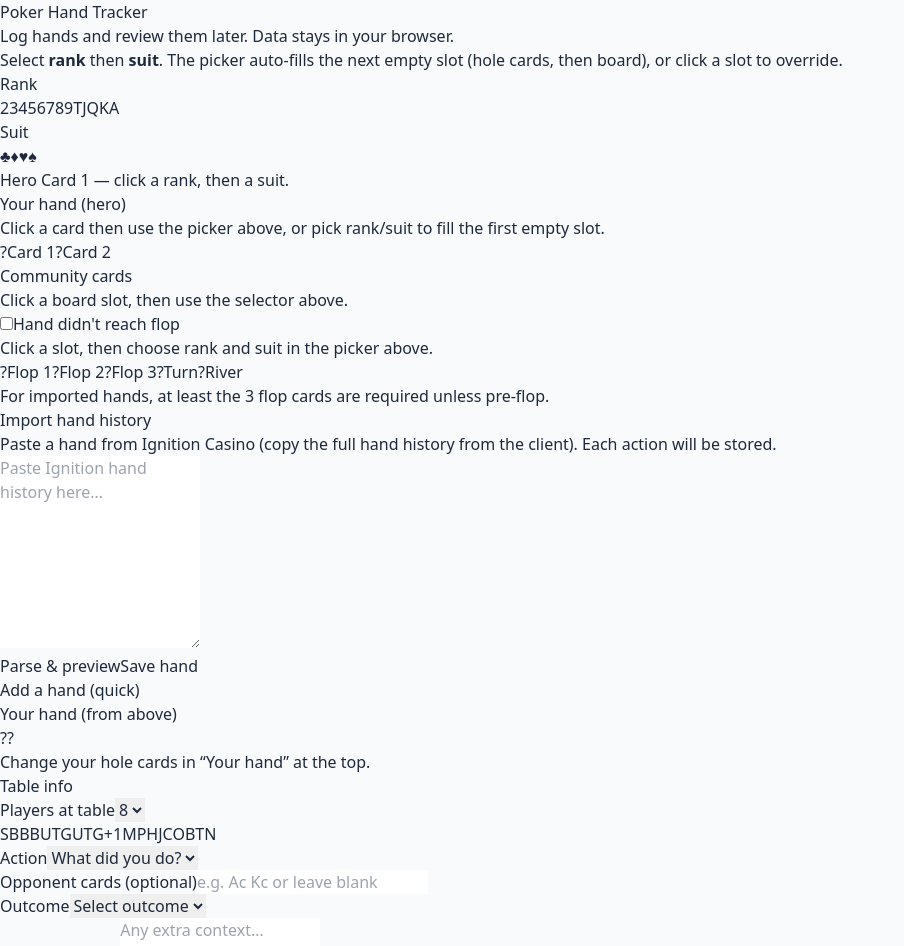
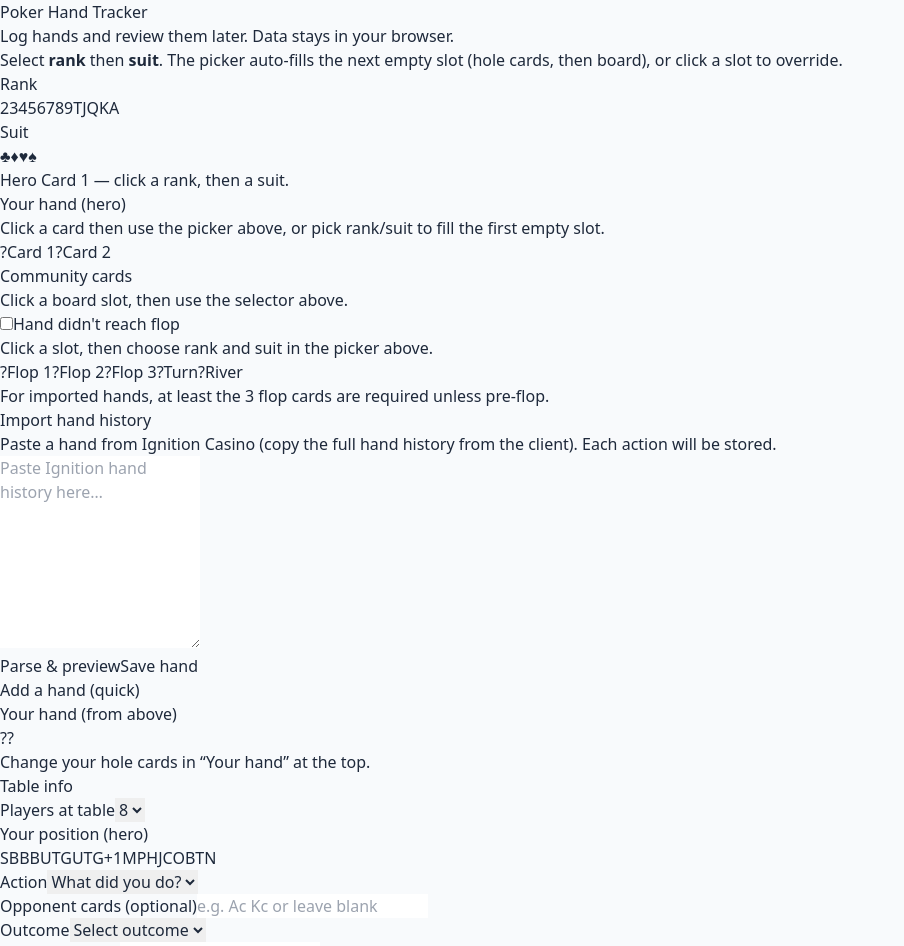
Before and after one commit to lyleseebeck/ai-poker-coach, a React (Vite) app: page / in a window 1280 px wide. Shown: the top 946 px of the page, without its empty margins (0-904 px from the left). Built offline with nearby package versions, Linux system fonts and the light colour scheme.

Commit message:
Add hero position label above quick-add position buttons

```diff
--- a/src/components/QuickAddForm.jsx
+++ b/src/components/QuickAddForm.jsx
@@ -125,6 +125,7 @@
                   ))}
                 </select>
               </div>
+              <p className="text-sm text-slate-600">Your position (hero)</p>
               <div className="flex flex-wrap gap-2">
                 {positions.map(({ value, label }) => (
                   <button
```
